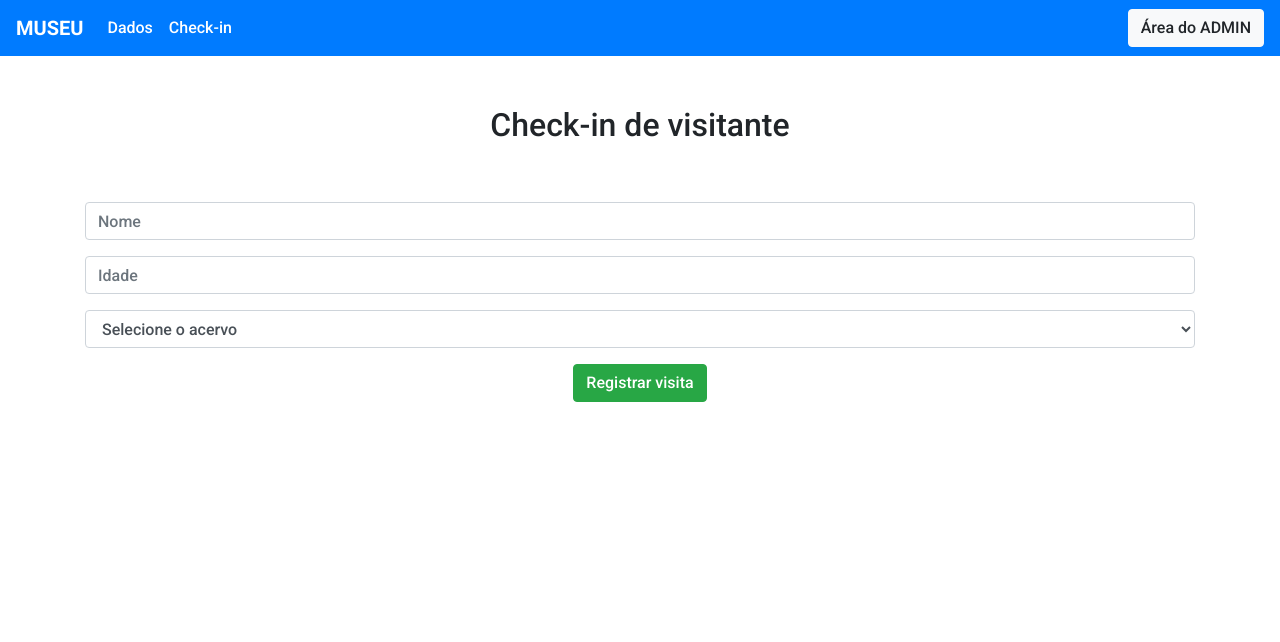
After one commit to henriqueprevedello/museu, a PHP site: page /checkin.php in a window 1280 px wide. The commit adds this page. Shown: the top 642 px of the page. Run offline with PHP 8.4, Linux system fonts and the light colour scheme; data that the repository does not hold is empty; some libraries are stand-ins or nearby versions.

Commit message:
Checkin de visitantes

```diff
--- /dev/null
+++ b/checkin.php
@@ -0,0 +1,69 @@
+<?php require './conecta.php';
+
+function acervoSelecionado($cd_acervo, $acervo)
+{
+  return $cd_acervo == $acervo['id_acervo'] ?  "selected=selected" :  "";
+}
+
+$queryAcervo = $PDO->prepare("SELECT * FROM tb_acervo");
+$queryAcervo->execute();
+$acervos = $queryAcervo->fetchAll(PDO::FETCH_ASSOC);
+
+if ($acervos == 0) {
+
+  echo "Não há acervos cadastrados para visita!";
+
+  exit;
+}
+
+include 'header.php';
+?>
+
+<header>
+  <div class="row">
+    <div class="col-sm-12" style="margin: 50px 0;">
+      <h2 style="text-align: center; ">Check-in de visitante</h2>
+    </div>
+  </div>
+</header>
+
+<form action="addCheckin.php" enctype="multipart/form-data" method="post">
+
+  <div class="row">
+
+    <div class="form-group col-md-12">
+      <input type="text" class="form-control" placeholder="Nome" name="tx_nome">
+    </div>
+
+  </div>
+
+  <div class="row">
+
+    <div class="form-group col-md-12">
+      <input type="number" class="form-control" placeholder="Idade" name="nr_idade">
+    </div>
+
+  </div>
+
+  <div class="row">
+
+    <div class="form-group col-md-12">
+      <select class="form-control" name="cd_acervo">
+        <option value=''>Selecione o acervo</option>
+        <?php foreach ($acervos as &$acervo) {
+          echo "<option value='" . $acervo['id_acervo'] . "' " . acervoSelecionado($cd_acervo, $acervo) . ">" . $acervo['tx_descricao'] . "</option>";
+        } ?>
+      </select>
+    </div>
+
+  </div>
+
+  <div class="row">
+    <div class="col-md-12 text-center">
+      <button type="submit" class="btn btn-success">Registrar visita</button>
+    </div>
+  </div>
+
+</form>
+
+<?php include 'footer.php' ?>
--- a/header.php
+++ b/header.php
@@ -16,7 +16,7 @@
 <body>
 
   <nav class="navbar navbar-expand-lg navbar-dark bg-primary">
-    <a class="navbar-brand" href="#"><strong>MUSEU</strong></a>
+    <a class="navbar-brand" href="index.php"><strong>MUSEU</strong></a>
     <button class="navbar-toggler" type="button" data-toggle="collapse" data-target="#navbarSupportedContent" aria-controls="navbarSupportedContent" aria-expanded="false" aria-label="Toggle navigation">
       <span class="navbar-toggler-icon"></span>
     </button>
@@ -24,30 +24,13 @@
     <div class="collapse navbar-collapse" id="navbarSupportedContent">
       <ul class="navbar-nav mr-auto">
         <li class="nav-item active">
-          <a class="nav-link" href="objeto.php">Objetos</a>
+          <a class="nav-link" href="index.php">Dados</a>
         </li>
         <li class="nav-item active">
-          <a class="nav-link" href="espaco.php">Espaços</a>
-        </li>
-        <li class="nav-item active">
-          <a class="nav-link" href="categoria.php">Categorias</a>
-        </li>
-        <li class="nav-item active">
-          <a class="nav-link" href="acervo.php">Acervo</a>
-        </li>
-        <li class="nav-item active">
-          <a class="nav-link" href="instituicao.php">Instituição</a>
-        </li>
-        <li class="nav-item active">
-          <a class="nav-link" href="visita.php">Visitas</a>
+          <a class="nav-link" href="checkin.php">Check-in</a>
         </li>
       </ul>
 
-      <form class="form-inline my-2 my-lg-0">
-        <input class="form-control mr-sm-2" type="search" placeholder="Pesquisar.." aria-label="Search">
-        <button class="btn btn-success my-2 my-sm-0 mr-2" type="submit">Buscar no acervo</button>
-      </form>
-      |
       <a type="button" href="admin/index.php" class="btn btn-light ml-2">Área do ADMIN</a>
     </div>
   </nav>
```
Also changed, not shown: addCheckin.php (added, +33 -0 lines), README.md.
